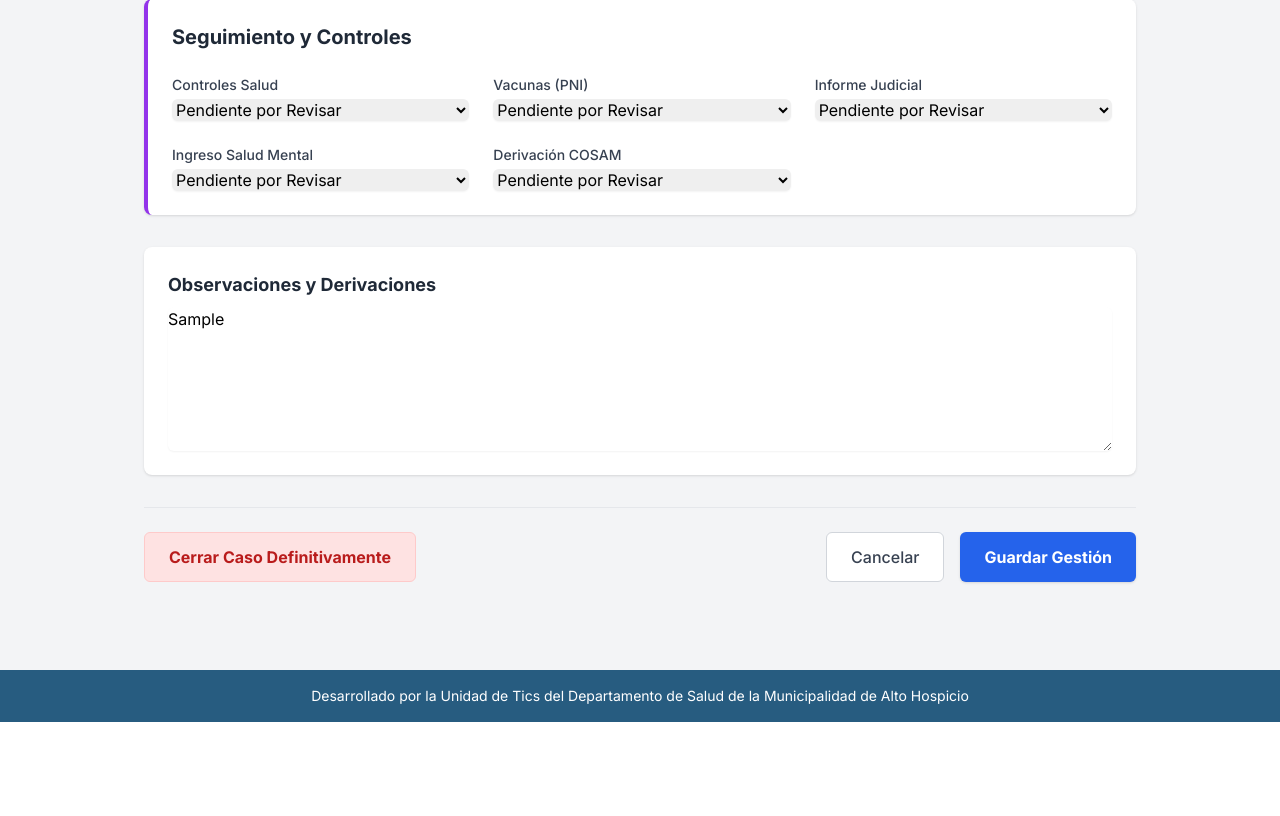
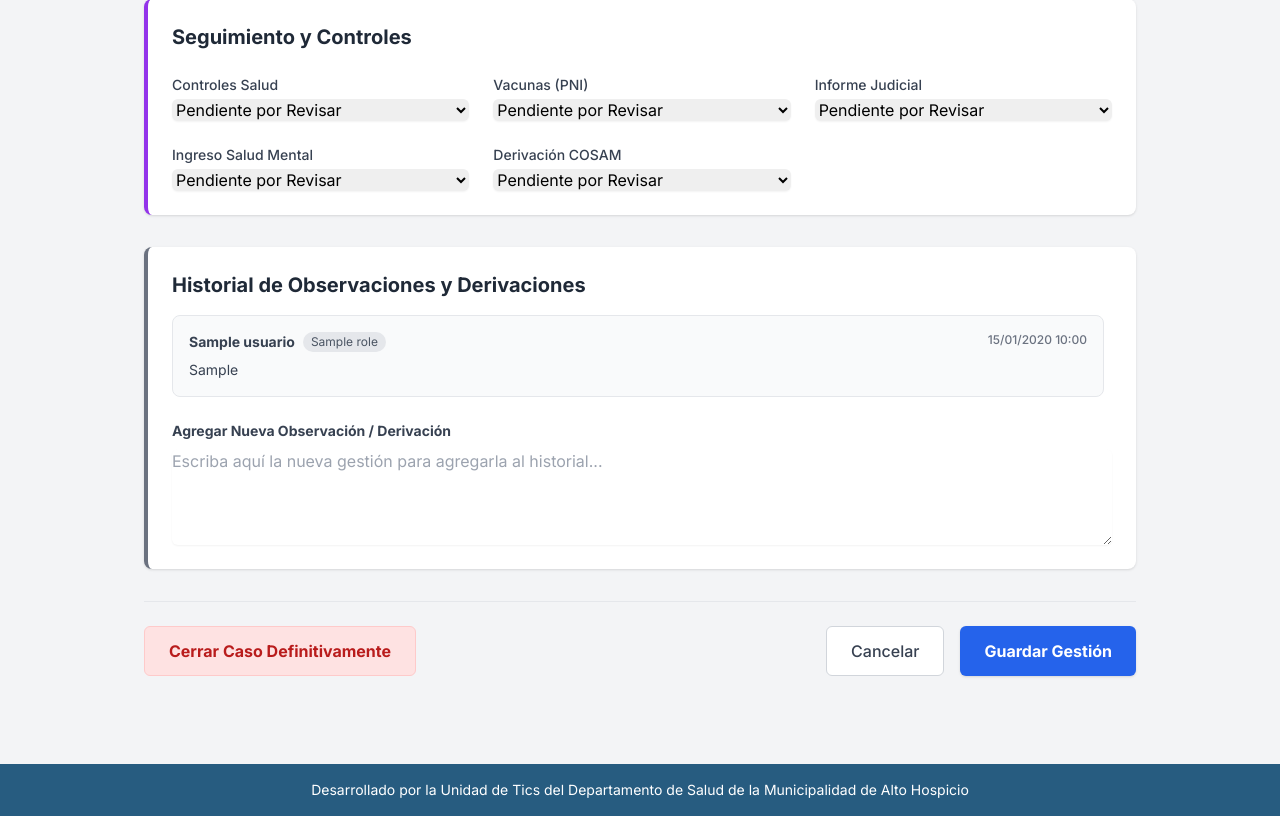
Before and after one commit to Yosh457/RedProtege, a Flask app: template templates/casos/gestion.html in a window 1280 px wide. Shown: the part 1648-2464 px from the top of the page. Before the commit the page ends 2370 px from the top, so only its background shows below. Run offline with Flask 3, Linux system fonts and the light colour scheme; the template is opened without the code that fills it: values that come from a table or form of the project are taken from there, others are empty; tables that the repository leaves empty hold one stand-in row (values such as "Sample post"); some libraries are stand-ins or nearby versions.

Commit message:
feat(gestion): historial de observaciones y derivaciones (bitacora clinica)
- Database: Se creó la tabla 'caso_gestiones' y sus índices para almacenar el historial de intervenciones.
- Backend (models.py): Se agregó el modelo CasoGestion y la relación one-to-many con Caso.
- Backend (casos.py): Se modificó la lógica de gestión para crear nuevos registros en lugar de sobrescribir el campo de observaciones anterior.
- Frontend: Se implementó visualizador de historial (timeline de texto) en las vistas de gestión y detalle de caso.
- UX: El campo de observaciones antiguas se mantiene visible como 'Legacy' para compatibilidad histórica.

```diff
--- a/templates/casos/gestion.html
+++ b/templates/casos/gestion.html
@@ -376,9 +376,43 @@
             </div>
         </div>
 
-        <div class="bg-white shadow rounded-lg p-6">
-            <label class="block text-lg font-bold text-gray-800 mb-2">Observaciones y Derivaciones</label>
-            <textarea name="observaciones_gestion" rows="6" class="block w-full rounded-md border-gray-300 shadow-sm focus:border-blue-500 focus:ring-blue-500" placeholder="Ingrese detalle de la gestión, coordinaciones realizadas y estado actual del caso...">{{ caso.observaciones_gestion or '' }}</textarea>
+        <div class="bg-white shadow rounded-lg p-6 border-l-4 border-gray-500">
+            <h2 class="text-xl font-bold text-gray-800 mb-4">Historial de Observaciones y Derivaciones</h2>
+
+            <div class="mb-6 space-y-4 max-h-80 overflow-y-auto custom-scrollbar pr-2">
+                {% if caso.gestiones %}
+                    {% for gestion in caso.gestiones %}
+                    <div class="bg-gray-50 border border-gray-200 rounded-lg p-4 relative">
+                        <div class="flex justify-between items-start mb-2">
+                            <div class="flex items-center gap-2">
+                                <span class="font-bold text-sm text-gray-700">{{ gestion.usuario.nombre_completo }}</span>
+                                <span class="bg-gray-200 text-gray-600 text-xs px-2 py-0.5 rounded-full">
+                                    {{ gestion.usuario.rol.nombre if gestion.usuario.rol else 'Usuario' }}
+                                </span>
+                            </div>
+                            <span class="text-xs text-gray-500 font-medium">
+                                {{ gestion.fecha_movimiento.strftime('%d/%m/%Y %H:%M') }}
+                            </span>
+                        </div>
+                        <p class="text-gray-700 text-sm whitespace-pre-wrap">{{ gestion.observacion }}</p>
+                    </div>
+                    {% endfor %}
+                {% else %}
+                    {% if caso.observaciones_gestion %}
+                    <div class="bg-yellow-50 border border-yellow-200 rounded-lg p-4">
+                        <div class="flex justify-between items-start mb-2">
+                            <span class="font-bold text-sm text-yellow-700">Registro Anterior</span>
+                        </div>
+                        <p class="text-gray-700 text-sm whitespace-pre-wrap">{{ caso.observaciones_gestion }}</p>
+                    </div>
+                    {% else %}
+                    <p class="text-sm text-gray-400 italic">No hay observaciones registradas aún.</p>
+                    {% endif %}
+                {% endif %}
+            </div>
+
+            <label class="block text-sm font-bold text-gray-700 mb-2">Agregar Nueva Observación / Derivación</label>
+            <textarea name="nueva_observacion" rows="4" class="block w-full rounded-md border-gray-300 shadow-sm focus:border-blue-500 focus:ring-blue-500" placeholder="Escriba aquí la nueva gestión para agregarla al historial..."></textarea>
         </div>
 
         <div class="flex justify-between items-center pt-6 pb-12 border-t mt-6">
```
Also changed, not shown: blueprints/casos.py (+18 -3 lines), models.py (+16 -0 lines), templates/casos/ver.html (+22 -6 lines).
